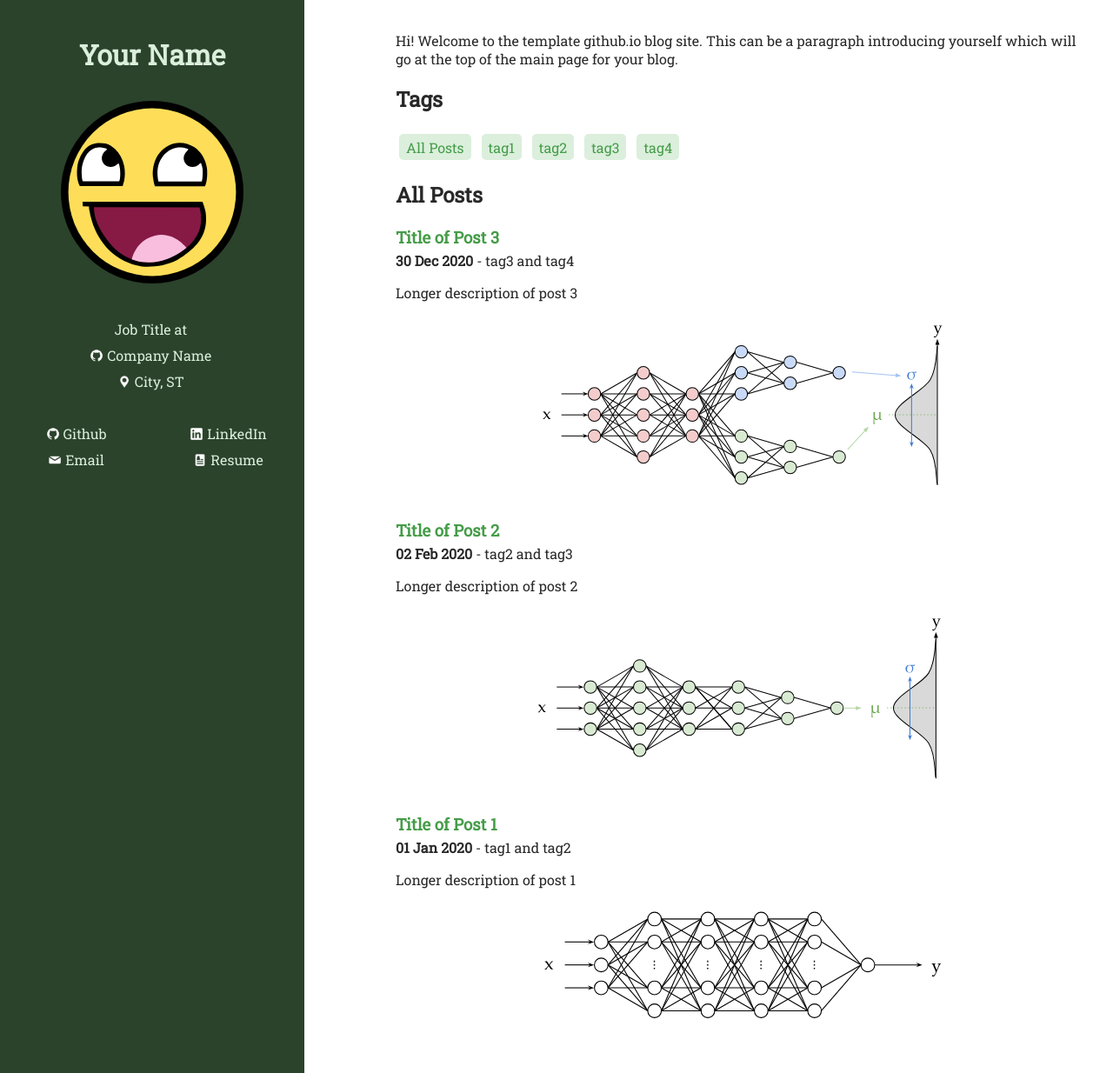
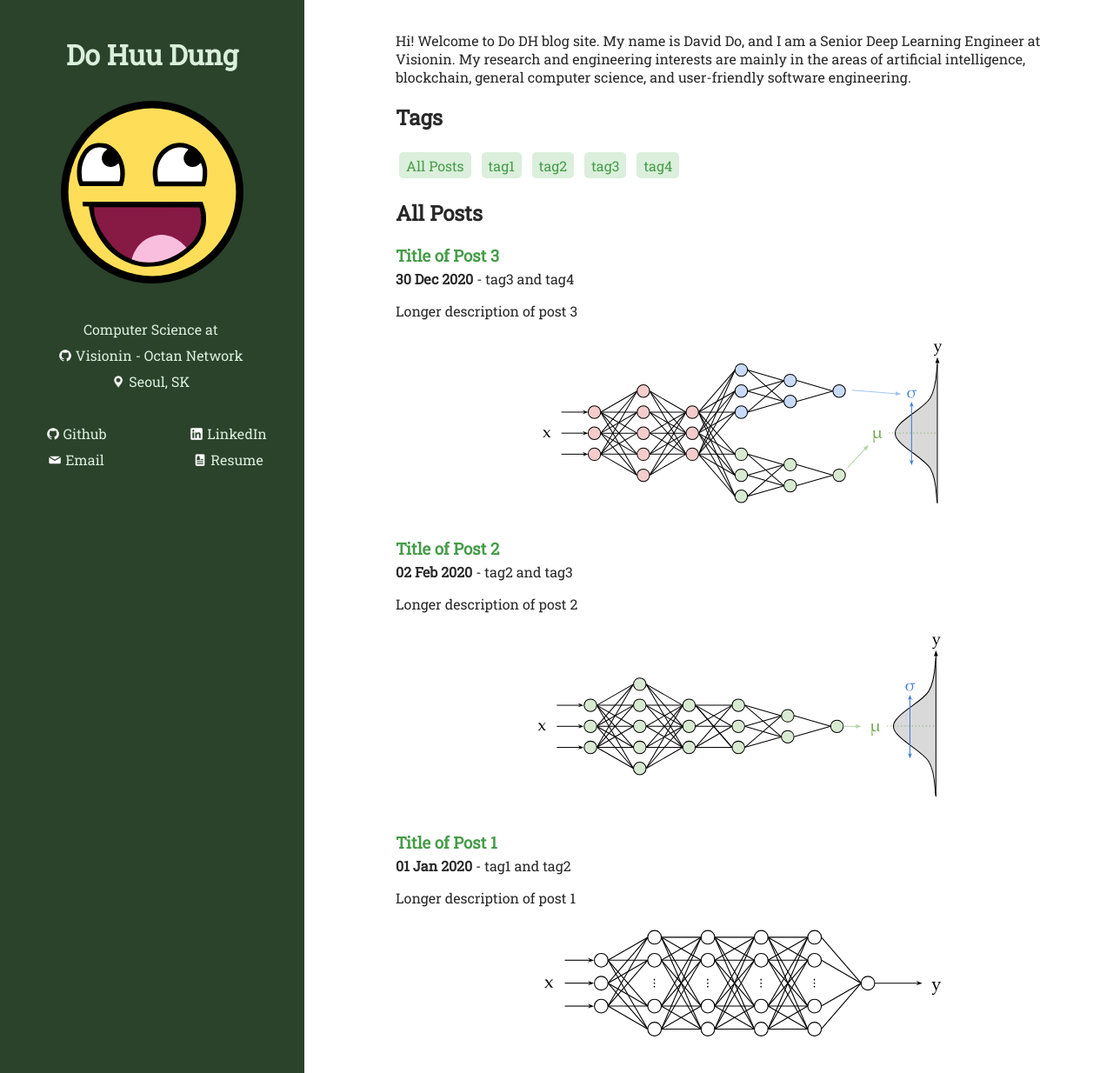
Before and after one commit to csdaviddo/csdaviddo.github.io, a Jekyll site: the page built from index.html, in a window 1280 px wide and 1234 px high. Shown: the whole window at 87% size. Built offline with Jekyll 4.4.1, drawn with Linux system fonts in a browser that asks for light colours.

Commit message:
Update _config.yml

```diff
--- a/_config.yml
+++ b/_config.yml
@@ -1,28 +1,28 @@
 # Info about you
-name: Your Name
-position: Job Title
-email: youremail@gmail.com
-company_name: Company Name
-company_url: https://www.yourcompany.com
-place_name: City, ST
+name: Do Huu Dung
+position: Computer Science
+email: dungdo.hust@gmail.com
+company_name: Visionin - Octan Network
+company_url: https://vision-in.co.kr/
+place_name: Seoul, SK
 
 # Blog info
-title: Your Name's Blog
+title: Do's Blog
 description: Blog
-url: https://brendanhasz.github.io/github-io-blog-template/
-main_github_io: false
+url: https://csdaviddo.github.io/
+main_github_io: true
 long_description: >-
-    Hi!  Welcome to the template github.io blog site.  This can be a paragraph
-    introducing yourself which will go at the top of the main page for your
-    blog.
+    Hi!  Welcome to Do DH blog site.  My name is David Do, and I am a Senior Deep Learning Engineer at Visionin.
+    My research and engineering interests are mainly in the areas of artificial intelligence, blockchain,
+    general computer science, and user-friendly software engineering.
 
 # Social links
-github_url: https://github.com/yourgithubusername
-linkedin_url: http://www.linkedin.com/in/your-name
+github_url: https://github.com/dungdo123
+linkedin_url: https://www.linkedin.com/in/dungdo398/
 social:
   links:
-    - http://www.linkedin.com/in/your-name
-    - https://github.com/yourgithubusername
+    - https://www.linkedin.com/in/dungdo398/
+    - https://github.com/dungdo123
 
 # Images + files
 logo: assets/img/headshot.svg
```
